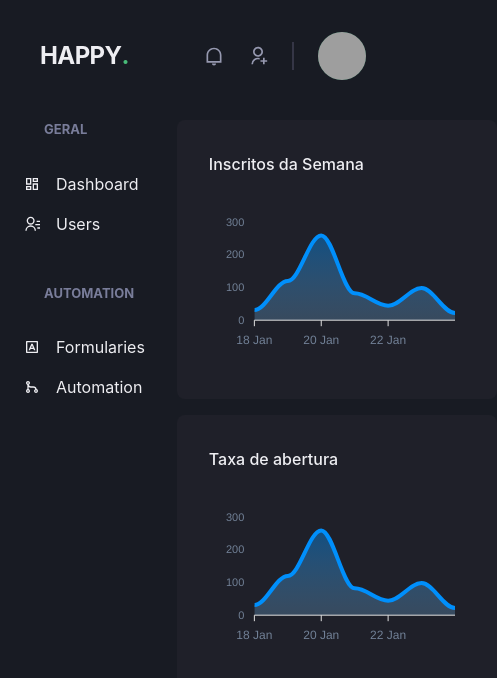
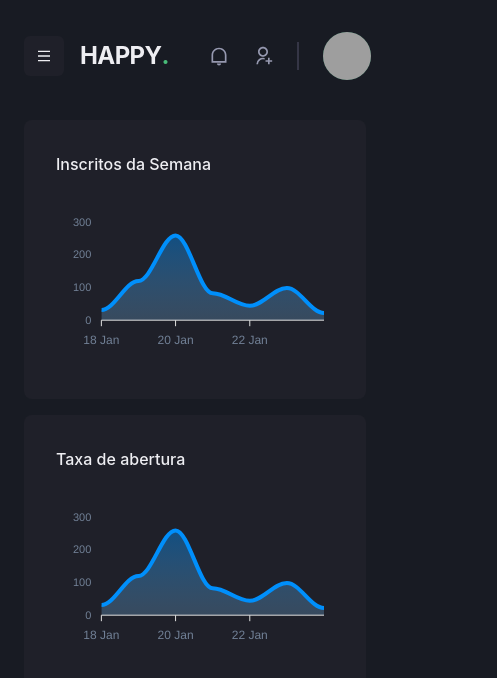
Before and after one commit to l-fernandocosta/happy, a Next.js app: page /dashboard in a window 390 px wide. Shown: the top 678 px of the page, 497 px wide, since content can reach past the window. Built offline with nearby package versions, Linux system fonts and the light colour scheme; grey boxes are pictures that could not be loaded.

Commit message:
Responsive sidebar

```diff
--- a/src/components/Header/index.tsx
+++ b/src/components/Header/index.tsx
@@ -1,4 +1,6 @@
-import { Flex, useBreakpointValue } from '@chakra-ui/react'
+import { Flex, Icon, IconButton, useBreakpointValue } from '@chakra-ui/react'
+import { RiMenuLine } from 'react-icons/ri'
+import { useDrawerContext } from '../../contexts/DrawerContext'
 import Logo from './logo'
 import Notifications from './Notifications'
 import Profile from './Profile'
@@ -12,6 +14,7 @@ export default function Header() {
     lg: true
   })
 
+  const {onOpen} = useDrawerContext();
   return (
     <Flex
       as='header'
@@ -22,7 +25,16 @@ export default function Header() {
       px='6'
       mt='4'
       align='center'>
+      {!isWidedVersion && (
+        <IconButton
+          bg='gray.800'
+          aria-label='Drawer open'
+          icon={<Icon as={RiMenuLine}/>}
+          onClick={onOpen}
 
+          />
+
+      )}
       <Logo/>
       {isWidedVersion && <Searchbox/>}
 
--- /dev/null
+++ b/src/components/Sidebar/NavDrawer.tsx
@@ -0,0 +1,22 @@
+import { Stack } from "@chakra-ui/react";
+import { RiContactsLine, RiDashboardLine, RiGitMergeLine, RiInputMethodLine } from "react-icons/ri";
+import NavLink from "./NavLink";
+import NavSection from "./NavSection";
+
+export default function NavDrawer() {
+  return(
+    <Stack spacing={'12'} align='flex-start'>
+
+        <NavSection title =' GERAL'>
+            <NavLink icon={RiDashboardLine} title={'Dashboard'}/>
+            <NavLink icon={RiContactsLine} title={'Users'}/>
+        </NavSection>
+
+        <NavSection title="AUTOMATION">
+          <NavLink icon={RiInputMethodLine} title={'Formularies'}></NavLink>
+          <NavLink icon={RiGitMergeLine} title={"Automation"}></NavLink>
+        </NavSection>
+
+      </Stack>
+  )
+}
--- a/src/components/Sidebar/index.tsx
+++ b/src/components/Sidebar/index.tsx
@@ -1,24 +1,44 @@
-import { Box, Icon, Link, Stack, Text } from "@chakra-ui/react";
-import { RiContactsLine, RiDashboardLine, RiGitMergeLine, RiInputMethodLine } from "react-icons/ri";
-import NavLink from "./NavLink";
-import NavSection from "./NavSection";
+import { Box, color, Drawer, DrawerBody, DrawerCloseButton, DrawerContent,
+       DrawerHeader, DrawerOverlay, Icon, useBreakpointValue } from "@chakra-ui/react";
+import NavDrawer from "./NavDrawer";
+
+import { useDrawerContext } from "../../contexts/DrawerContext";
+import { useEffect } from "react";
+import { useRouter } from "next/router";
+
 
 export default function Sidebar() {
+
+  const {isOpen, onClose} = useDrawerContext();
+
+  const isDrawerWided = useBreakpointValue({
+    base: true,
+    lg: false
+  })
+
+
+
+  if (isDrawerWided){
+    return(
+      <Drawer isOpen= {isOpen} onClose={onClose} placement='left'>
+        <DrawerOverlay>
+          <DrawerContent bg={'gray.800'}>
+          <DrawerHeader>Navigation</DrawerHeader>
+            <DrawerCloseButton mt={'6'}>
+            </DrawerCloseButton>
+
+            <DrawerBody>
+                <NavDrawer/>
+              </DrawerBody>
+          </DrawerContent>
+        </DrawerOverlay>
+      </Drawer>
+
+    )
+  }
   return (
-
     <Box as='aside' w='64' mr='8'>
-      <Stack spacing={'12'} align='flex-start'>
-
-        <NavSection title =' GERAL'>
-          <NavLink icon={RiDashboardLine} title={'Dashboard'}/>
-          <NavLink icon={RiContactsLine} title={'Users'}/>
-        </NavSection>
-
-        <NavSection title="AUTOMATION">
-          <NavLink icon={RiInputMethodLine} title={'Formularies'}></NavLink>
-          <NavLink icon={RiGitMergeLine} title={"Automation"}></NavLink>
-        </NavSection>
-      </Stack>
+      <NavDrawer/>
     </Box>
   )
 }
--- /dev/null
+++ b/src/contexts/DrawerContext/index.tsx
@@ -0,0 +1,30 @@
+import { useDisclosure, UseDisclosureReturn } from "@chakra-ui/react";
+import { useRouter } from "next/router";
+import { createContext, ReactNode, useContext, useEffect } from "react";
+
+interface ChildrenProps{
+  children: ReactNode;
+}
+type SideBarDrawerData = UseDisclosureReturn;
+
+const DrawerContext = createContext({} as SideBarDrawerData)
+
+export default function DrawerProvider({children}: ChildrenProps){
+  const disclosure = useDisclosure({});
+  const {asPath} = useRouter();
+
+
+
+  useEffect(() => {
+    disclosure.onClose();
+  }, [asPath])
+
+  return(
+    <DrawerContext.Provider value={disclosure}>
+      {children}
+    </DrawerContext.Provider>
+  )
+}
+
+
+export const useDrawerContext = () => useContext(DrawerContext)
--- a/src/pages/_app.tsx
+++ b/src/pages/_app.tsx
@@ -1,12 +1,15 @@
 import { AppProps } from 'next/app'
 import { ChakraProvider } from '@chakra-ui/react'
 import { theme } from '../styles/theme.styles.global';
+import DrawerProvider from '../contexts/DrawerContext';
 
 function MyApp({ Component, pageProps }: AppProps) {
   return (
 
     <ChakraProvider theme={theme}>
-      <Component {...pageProps} />
+      <DrawerProvider>
+        <Component {...pageProps} />
+      </DrawerProvider>
     </ChakraProvider>
   )
 }
```
